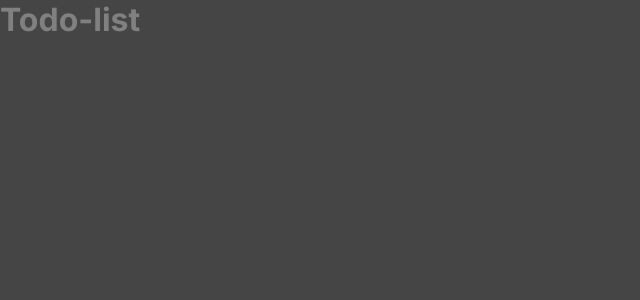
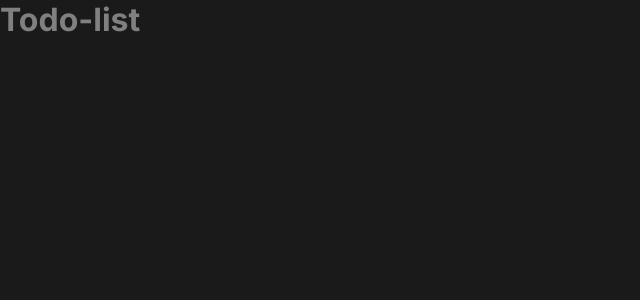
Before and after one commit to AronAdamsRapetto/React-todo-list, a React (Vite) app: page / in a window 1280 px wide. Shown: the top 300 px of the page, without its empty margins (0-640 px from the left). Built offline with nearby package versions, Linux system fonts and the light colour scheme.

Commit message:
fix: global css

```diff
--- a/src/global.css
+++ b/src/global.css
@@ -10,10 +10,10 @@
   --purple: #8284FA;
   --purpleDark: #5E60CE;
 
-  --blue: #5E60CE;
-  --blueDark: #5E60CE;
+  --blue: #4EA8DE;
+  --blueDark: #1E6F9F;
 
-  --danger: #5E60CE;
+  --danger: #E25858;
 }
 
 * {
@@ -23,7 +23,7 @@
 }
 
 body {
-  background: #454545;
+  background: var(--gray-600);
   color: var(--gray-300);
   -webkit-font-smoothing: antialiased;
 }
```
